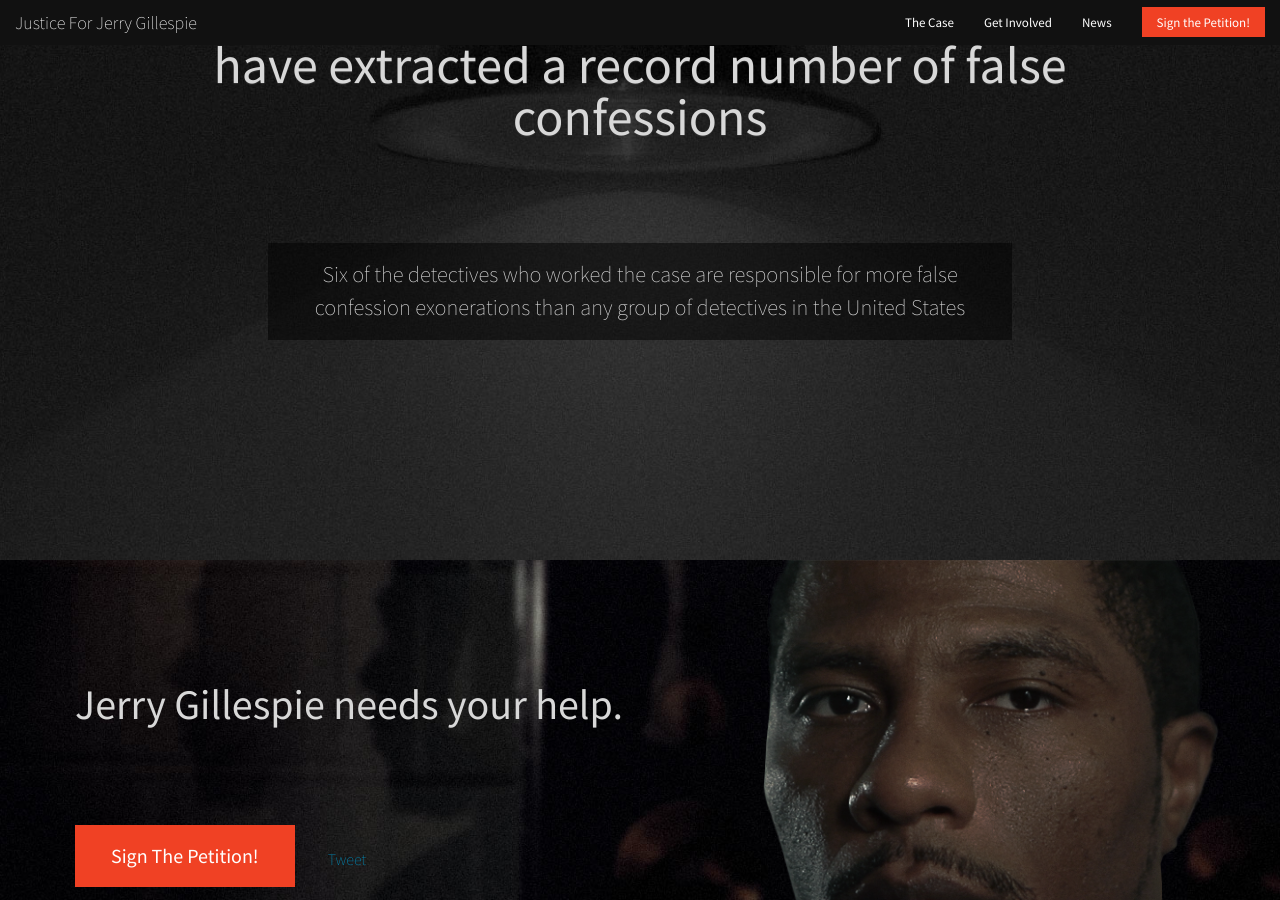
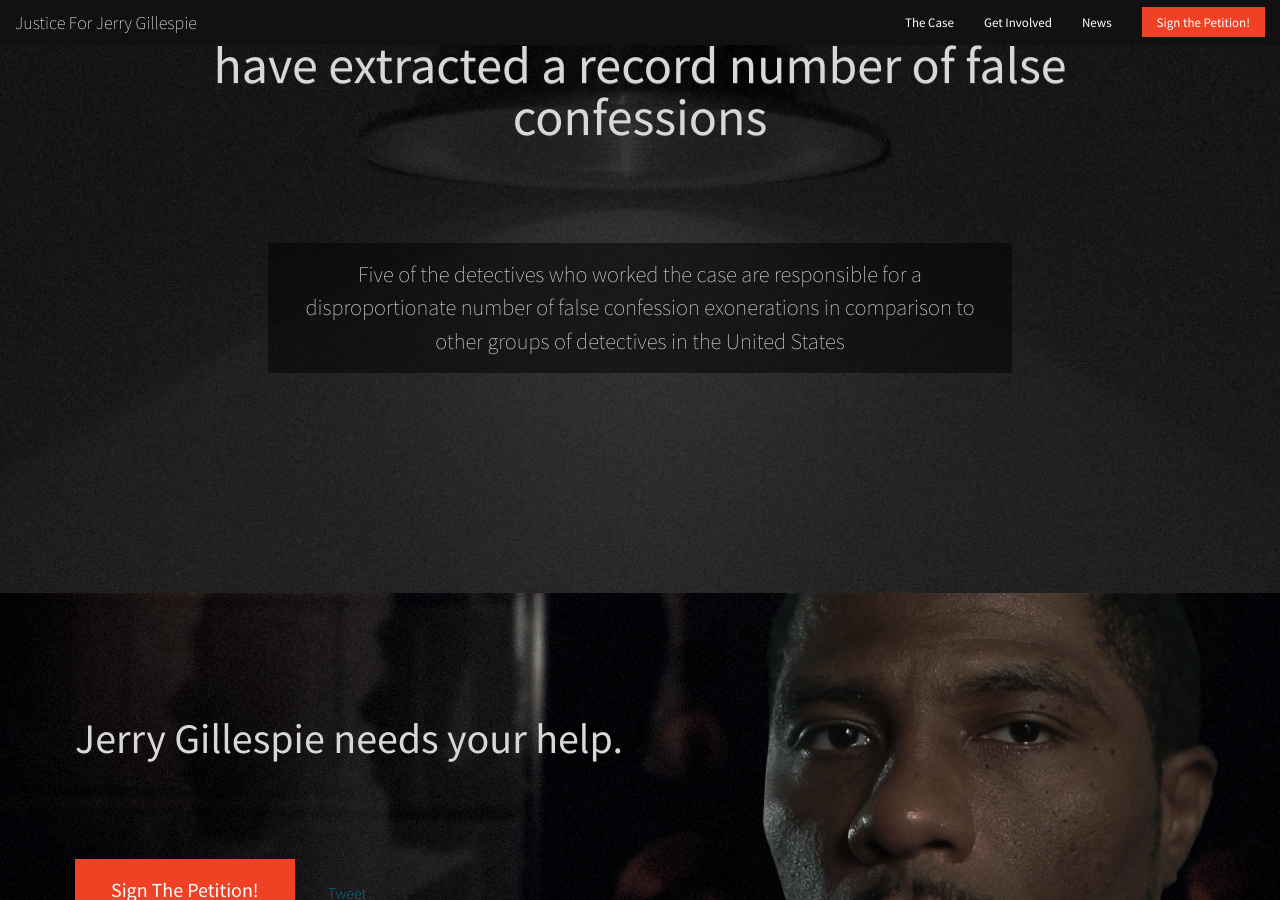
Before and after one commit to eddywashere/jnj, a Jekyll site: the page built from index.html, in a window 1280 px wide and 900 px high, scrolled down 7748 px. Built offline with Jekyll 4.4.1, drawn with Linux system fonts in a browser that asks for light colours; nearby versions of some CDN libraries; comment, search, counter and statistics services are not loaded.

Commit message:
Update index.html

```diff
--- a/index.html
+++ b/index.html
@@ -145,7 +145,7 @@ title: First Page
   <div class="row medium-pad text-center">
     <div class="small-12 medium-9 small-centered large-8 columns">
       <h1 class="medium-margin-bottom featured-text">The detectives who investigated the case have extracted a record number of false confessions</h1>
-      <p class="inline-block">Six of the detectives who worked the case are responsible for more false confession exonerations than any group of detectives in the United States</p>
+      <p class="inline-block">Five of the detectives who worked the case are responsible for a disproportionate number of false confession exonerations in comparison to other groups of detectives in the United States</p>
     </div>
   </div>
 </div>
```
